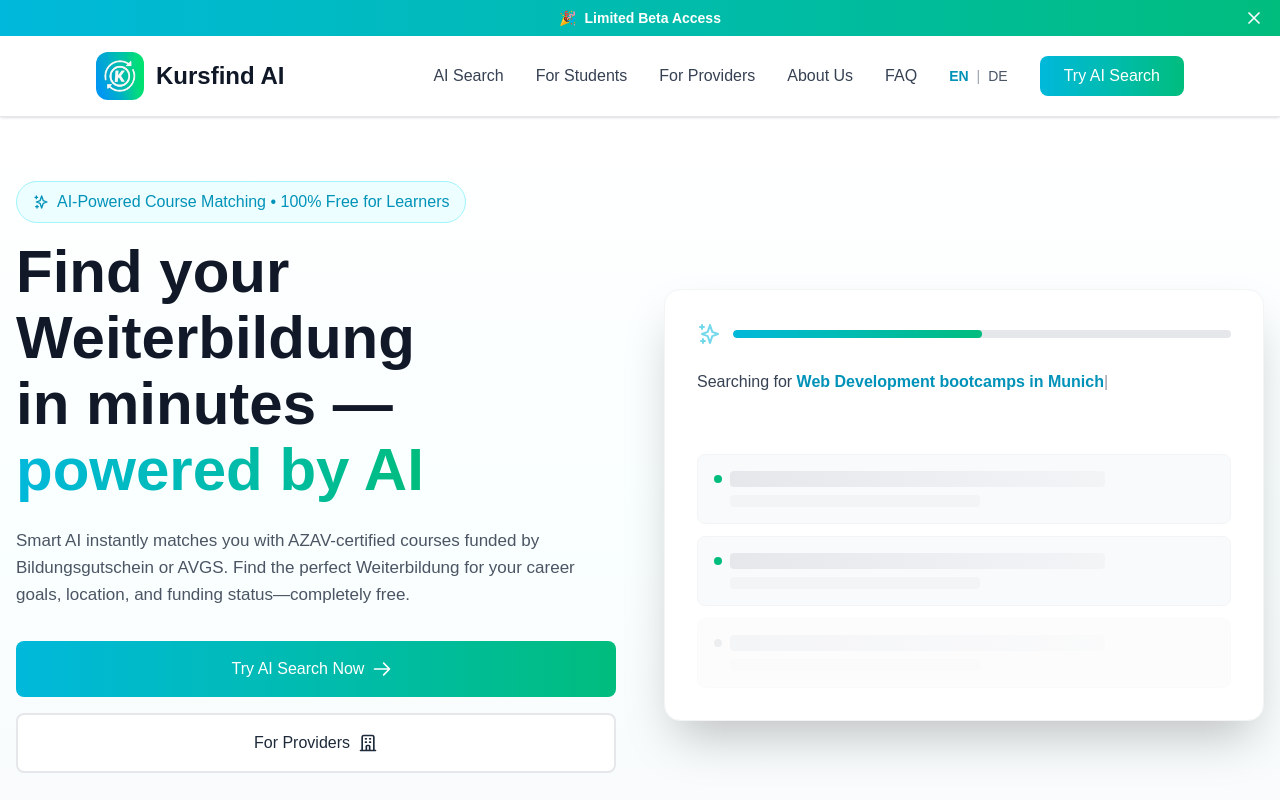
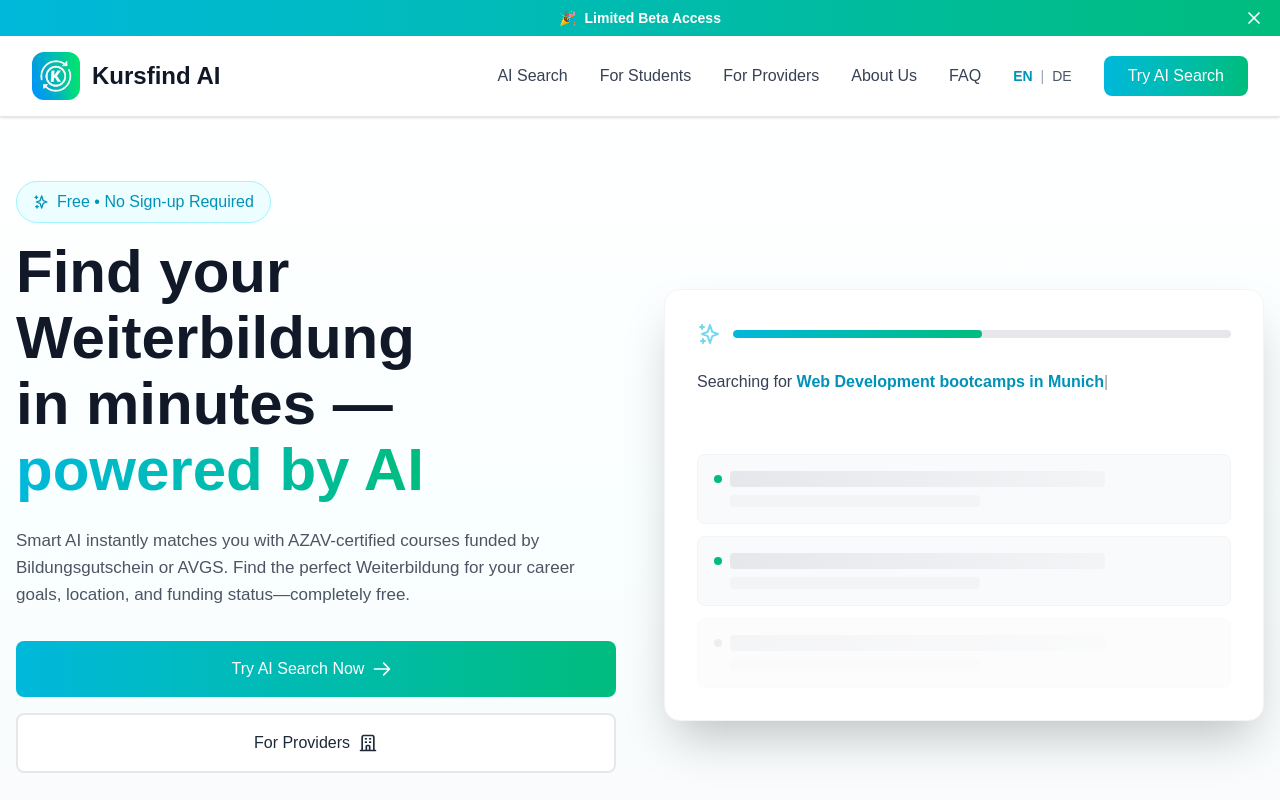
Before and after one commit to wasimjalali/kursfind_ai, a Next.js app: page /en in a window 1280 px wide. Shown: the top 800 px of the page. Built offline with nearby package versions, Linux system fonts and the light colour scheme.

Commit message:
Update badge text, change header width to max-w-7xl

```diff
--- a/app/en/page.jsx
+++ b/app/en/page.jsx
@@ -221,7 +221,7 @@ export default function HomePageEN() {
 
       {/* Header */}
       <header className="bg-white border-b border-gray-200 sticky top-0 z-40 shadow-sm">
-        <div className="max-w-6xl mx-auto px-4 sm:px-6 lg:px-8">
+        <div className="max-w-7xl mx-auto px-4 sm:px-6 lg:px-8">
           <div className="flex justify-between items-center h-16 md:h-20 py-2 md:py-3">
             <Link href="/en" className="flex items-center hover:opacity-90 transition-opacity">
               <Image
@@ -350,7 +350,7 @@ export default function HomePageEN() {
               <div>
                 <div className="inline-flex items-center space-x-2 bg-cyan-50 text-cyan-600 px-4 py-2 rounded-full font-medium mb-4 border border-cyan-200">
                   <Icons.Sparkles className="w-4 h-4" />
-                  <span>AI-Powered Course Matching • 100% Free for Learners</span>
+                  <span>Free • No Sign-up Required</span>
                 </div>
                 <h1 className="text-5xl md:text-6xl font-bold mb-6 leading-tight">
                   Find your Weiterbildung
--- a/app/page.jsx
+++ b/app/page.jsx
@@ -238,7 +238,7 @@ export default function HomePage() {
 
       {/* Header */}
       <header className="bg-white border-b border-gray-200 sticky top-0 z-40 shadow-sm">
-        <div className="max-w-6xl mx-auto px-4 sm:px-6 lg:px-8">
+        <div className="max-w-7xl mx-auto px-4 sm:px-6 lg:px-8">
           <div className="flex justify-between items-center h-16 md:h-20 py-2 md:py-3">
             <Link href="/" className="flex items-center hover:opacity-90 transition-opacity">
               <Image
@@ -375,7 +375,7 @@ export default function HomePage() {
               <div>
                 <div className="inline-flex items-center space-x-2 bg-cyan-50 text-cyan-600 px-4 py-2 rounded-full font-medium mb-4 border border-cyan-200">
                   <Icons.Sparkles className="w-4 h-4" />
-                  <span>KI-gestützte Kurssuche • 100% kostenlos für Lernende</span>
+                  <span>Kostenlos • Keine Anmeldung nötig</span>
                 </div>
                 <h1 className="text-5xl md:text-6xl font-bold mb-6 leading-tight">
                   Finde deine Weiterbildung
--- a/components/marketing/MarketingLayout.jsx
+++ b/components/marketing/MarketingLayout.jsx
@@ -30,7 +30,7 @@ export default function MarketingLayout({ children }) {
     <div className="min-h-screen bg-white flex flex-col marketing-layout">
       {/* Header */}
       <header className="bg-white border-b border-gray-200 sticky top-0 z-40 shadow-sm">
-        <div className="max-w-6xl mx-auto px-4 sm:px-6 lg:px-8">
+        <div className="max-w-7xl mx-auto px-4 sm:px-6 lg:px-8">
           <div className="flex justify-between items-center h-16 md:h-20 py-2 md:py-3">
             <Link href="/" className="flex items-center hover:opacity-90 transition-opacity">
               <Image
--- a/components/marketing/MarketingLayoutEN.jsx
+++ b/components/marketing/MarketingLayoutEN.jsx
@@ -30,7 +30,7 @@ export default function MarketingLayoutEN({ children }) {
     <div className="min-h-screen bg-white flex flex-col marketing-layout">
       {/* Header */}
       <header className="bg-white border-b border-gray-200 sticky top-0 z-40 shadow-sm">
-        <div className="max-w-6xl mx-auto px-4 sm:px-6 lg:px-8">
+        <div className="max-w-7xl mx-auto px-4 sm:px-6 lg:px-8">
           <div className="flex justify-between items-center h-16 md:h-20 py-2 md:py-3">
             <Link href="/en" className="flex items-center hover:opacity-90 transition-opacity">
               <Image
```
